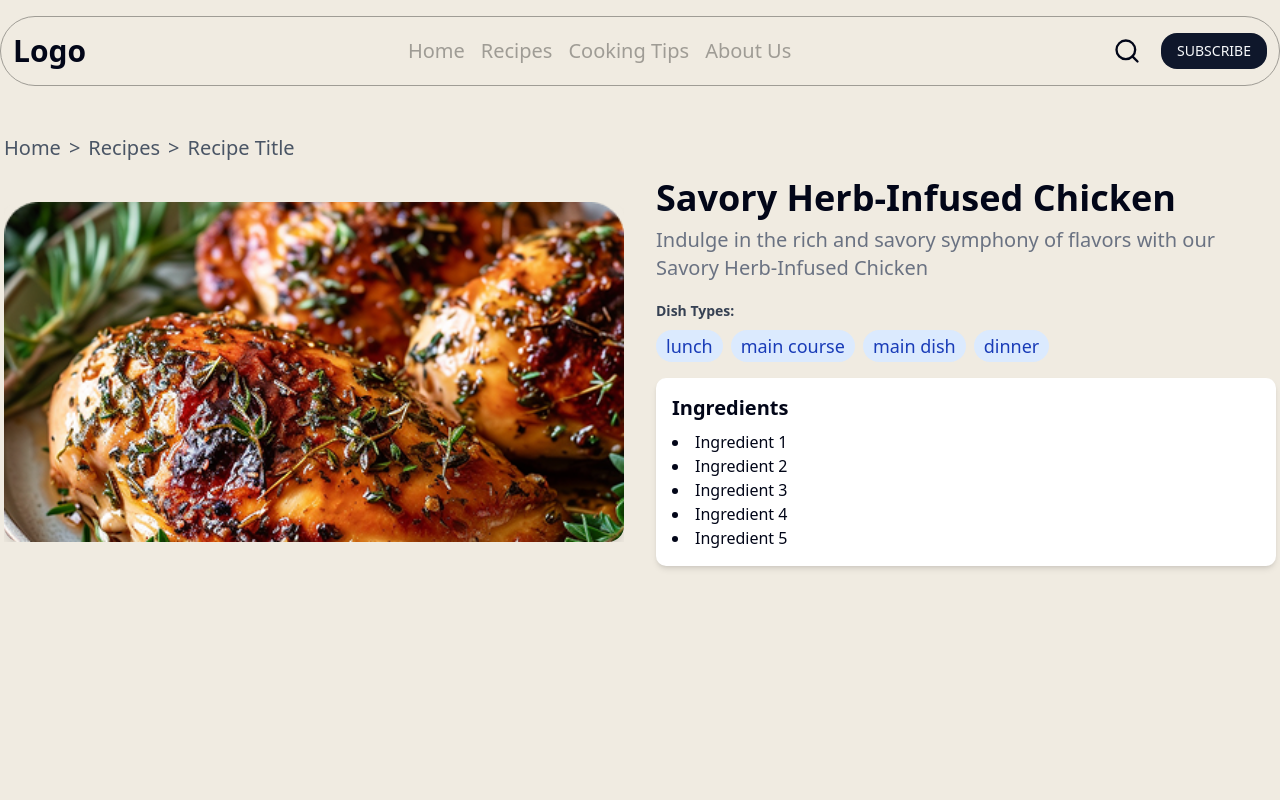
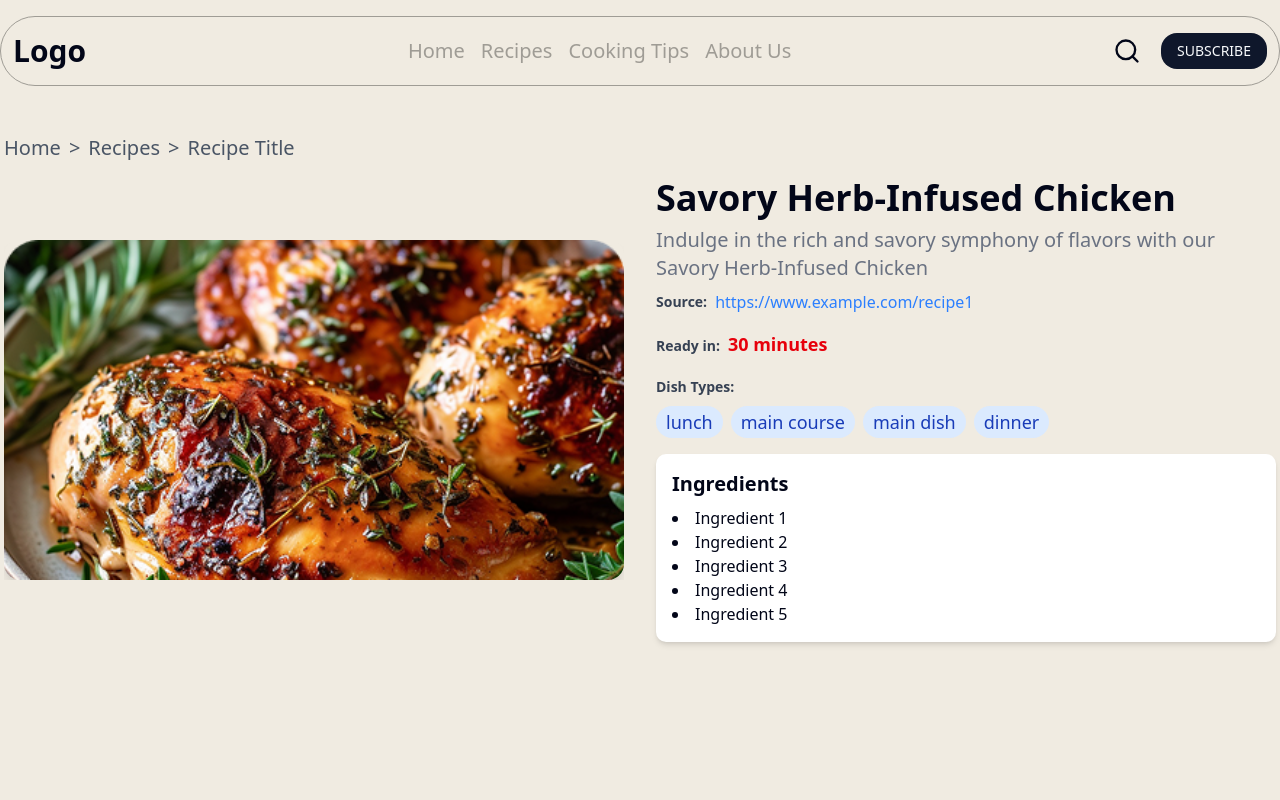
Before and after one commit to Elharfali8/project-09-taste-bite, a Next.js app: page /recipes/1 in a window 1280 px wide. Shown: the top 800 px of the page. Built offline with nearby package versions, Linux system fonts and the light colour scheme.

Commit message:
Implement About us page

```diff
--- /dev/null
+++ b/app/about/page.tsx
@@ -0,0 +1,29 @@
+import Image from 'next/image'
+import React from 'react'
+import foodImg from '@/public/assets/food.jpg'
+
+const AboutUsPage = () => {
+  return (
+    <main className='py-4 lg:py-8 min-h-[calc(100vh-86px)] lg:min-h-[calc(100vh-102px)] grid place-items-center'>
+          <div className="container main-container grid items-center lg:grid-cols-2 gap-4 lg:gap-8 ">
+              <div className='grid place-items-center'>
+                  <Image src={foodImg} alt='About Us' className='w-full h-auto rounded-2xl shadow-lg object-cover' />
+        </div>
+        <div>
+          <h1 className='text-2xl md:text-3xl lg:text-4xl font-bold'> Welcome to Taste Bite</h1>
+          <p className='text-gray-500 mt-2 md:text-lg lg:text-xl'>
+          <span>At FlavorFusion, we believe that food is more than just a meal — it’s a way to connect, celebrate, and create unforgettable moments. <br /></span>
+
+            <span className='block my-2 lg:my-3'>
+            Our journey began with a simple passion: bringing delicious, easy-to-make recipes to every kitchen. Whether you're a seasoned chef or just starting out, our recipes are crafted to inspire creativity and joy with every bite. <br />
+          </span>
+
+          <span >We are committed to using fresh ingredients, bold flavors, and a touch of love in every recipe we share. Thank you for being part of our community — let's make every meal memorable together!</span>
+          </p>
+        </div>
+            </div>
+          </main>
+  )
+}
+
+export default AboutUsPage
--- a/app/recipes/[id]/page.tsx
+++ b/app/recipes/[id]/page.tsx
@@ -3,6 +3,7 @@
 import BreadCrumbs from '@/components/BreadCrumbs'
 import { categoriesData } from '@/utils/data'
 import Image, { StaticImageData } from 'next/image'
+import Link from 'next/link'
 import { useParams } from 'next/navigation'
 import React from 'react'
 
@@ -13,6 +14,8 @@ type Prop = {
     img: StaticImageData,
   ingredients?: [],
   dishTypes?: string[],
+  readyInMinutes?: number,
+  sourceUrl?: string,
 }
 
 const SingleRecipePage = () => {
@@ -21,6 +24,8 @@ const SingleRecipePage = () => {
     const recipeId = Number(id)
 
   const recipe: Prop | undefined =  categoriesData.find((item) => item.id === recipeId)
+
+  console.log(recipe?.sourceUrl);
 
 
 
@@ -47,6 +52,17 @@ const SingleRecipePage = () => {
           <div>
             <h1 className='text-2xl md:text-3xl lg:text-4xl font-bold'>{recipe?.name}</h1>
             <p className='text-gray-500 mt-2 md:text-lg lg:text-xl'>{recipe?.desc}</p>
+            <div className='flex items-center gap-2 mt-2'>
+              <span className='text-sm font-semibold text-gray-700'>Source:</span>
+              {recipe?.sourceUrl && (
+                <Link href={recipe?.sourceUrl}  className='text-blue-500 hover:underline'>{recipe?.sourceUrl}</Link>
+              )}
+            </div>
+            <div className='my-4'>
+              <span className='text-sm  font-semibold text-gray-700'>Ready in:</span>
+              <span className='lg:text-lg font-semibold text-red-600 ml-2'>{recipe?.readyInMinutes} minutes</span>
+
+            </div>
             <div className='my-4'>
               <span className='text-sm font-semibold text-gray-700'>Dish Types:</span>
               <div className='flex flex-wrap gap-2 mt-2'>
--- a/utils/data.tsx
+++ b/utils/data.tsx
@@ -1,5 +1,10 @@
 import chicken from '@/public/assets/chicken.png'
 import { StaticImageData } from 'next/image'
+type CategoryBtn = {
+    id: number,
+    name: string,
+    query: string
+}
 
 type Prop = {
     id: number,
@@ -7,13 +12,10 @@ type Prop = {
     desc: string,
     img: StaticImageData,
     dishTypes: string[],
+    readyInMinutes?: number,
+    sourceUrl?: string,
 }
 
-type CategoryBtn = {
-    id: number,
-    name: string,
-    query: string
-}
 
 export const categoriesData: Prop[] = [
     {
@@ -27,6 +29,8 @@ export const categoriesData: Prop[] = [
         "main dish",
         "dinner"
     ],
+    readyInMinutes: 30,
+    sourceUrl: 'https://www.example.com/recipe1'
     },
     {
         id: 2,
@@ -39,6 +43,8 @@ export const categoriesData: Prop[] = [
         "main dish",
         "dinner"
     ],
+    readyInMinutes: 30,
+    sourceUrl: 'https://www.example.com/recipe1'
     },
     {
         id: 3,
@@ -51,6 +57,8 @@ export const categoriesData: Prop[] = [
         "main dish",
         "dinner"
     ],
+    readyInMinutes: 30,
+    sourceUrl: 'https://www.example.com/recipe1'
     },
     {
         id: 4,
@@ -63,6 +71,8 @@ export const categoriesData: Prop[] = [
         "main dish",
         "dinner"
     ],
+    readyInMinutes: 30,
+    sourceUrl: 'https://www.example.com/recipe1'
     },
 ]
 
```
Also changed, not shown: 1 other file (tests, documents, lock files or other folders).
